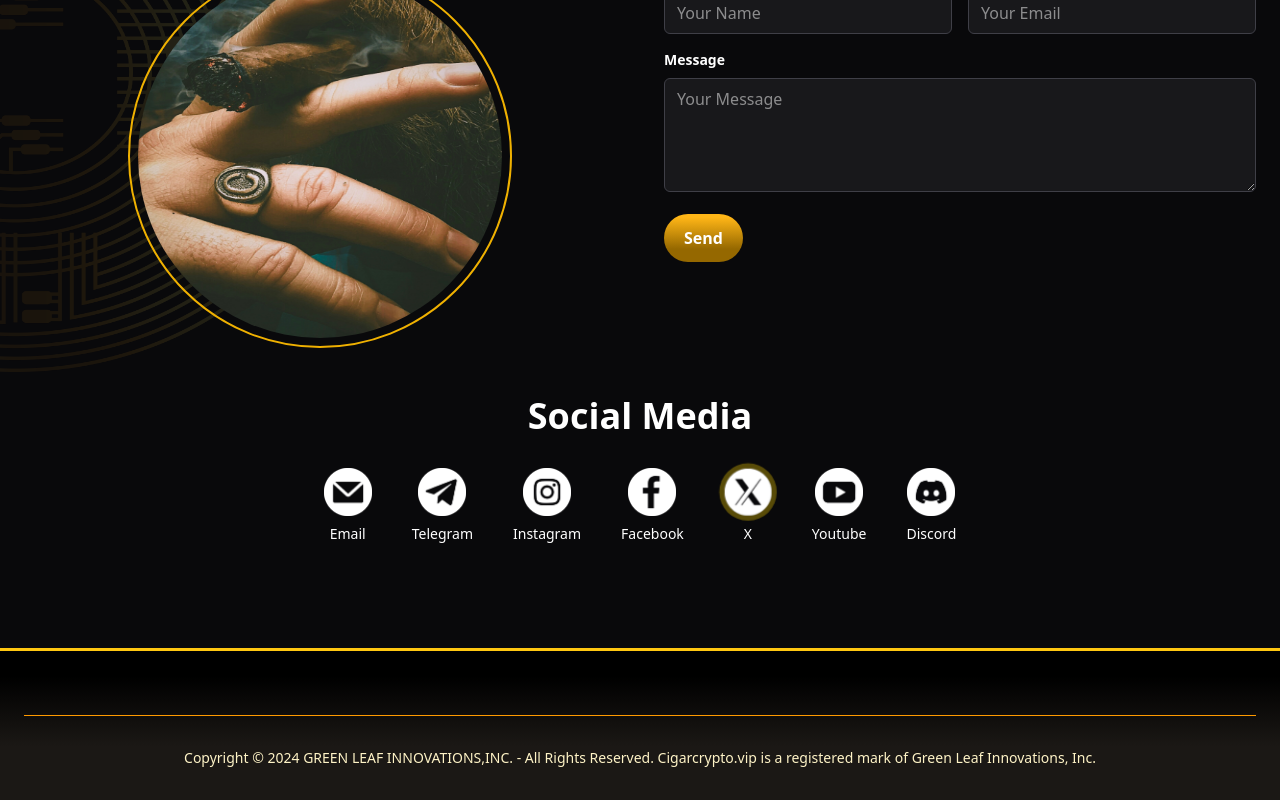
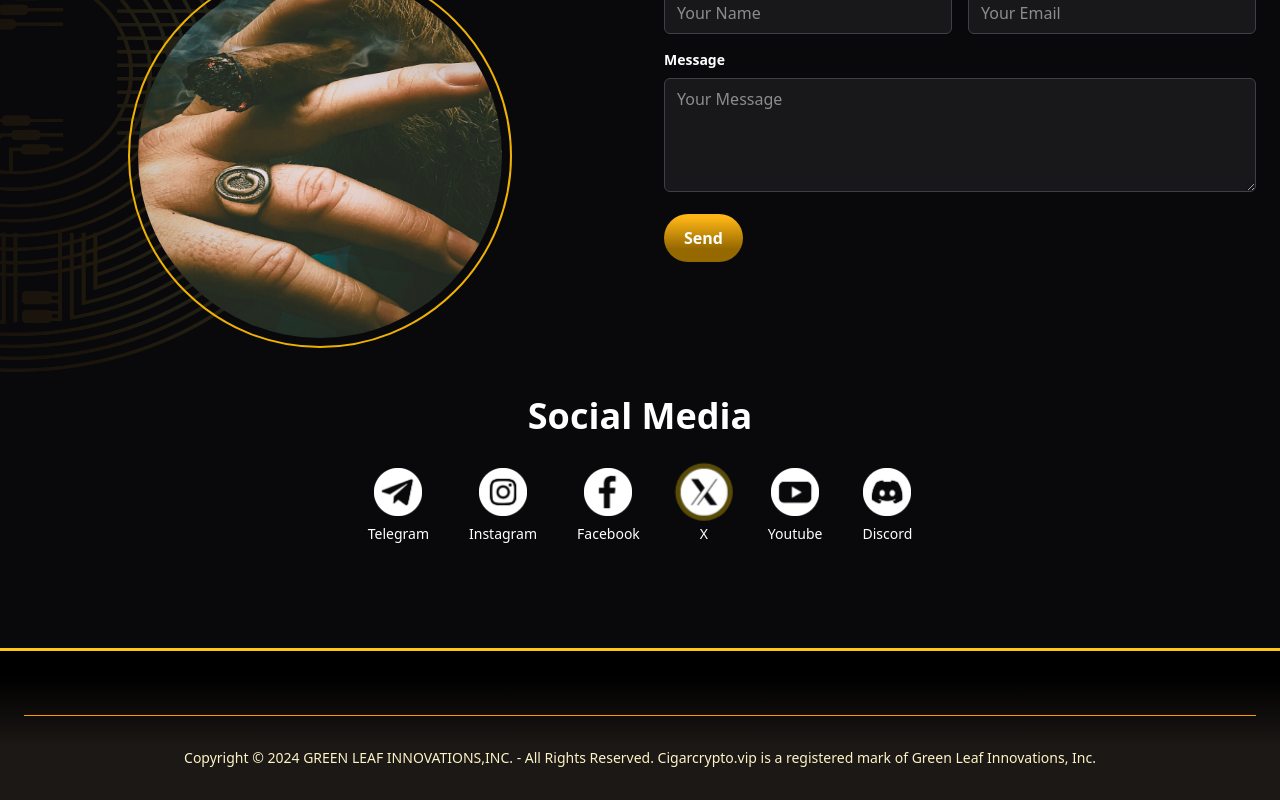
Before and after one commit to emilmarcuarez/landing-page-token, a Vue app in the folder landing-page/: page / in a window 1280 px wide. Shown: the part 3743-4543 px from the top of the page. Built offline with nearby package versions, Linux system fonts and the light colour scheme.

Commit message:
add redes sociales

```diff
--- a/landing-page/src/components/sections/ContactUs.vue
+++ b/landing-page/src/components/sections/ContactUs.vue
@@ -68,52 +68,45 @@
             <div class="mt-8">
                 <div class="flex flex-wrap justify-center space-x-4 mb-6 gap-6">
                     <div class="flex flex-col items-center">
-                        <div
-                            class="w-12 h-12 rounded-full flex items-center justify-center cursor-pointer transition-colors mb-2">
-                            <img src="/img/email.png" alt="Email">
-                        </div>
-                        <span class="text-white text-sm">Email</span>
-                    </div>
-                    <div class="flex flex-col items-center">
-                        <div
+                        <a href="https://t.me/otcmemecorp" target="_blank" rel="noopener noreferrer"
                             class="w-12 h-12 rounded-full flex items-center justify-center cursor-pointer transition-colors mb-2">
                             <img src="/img/telegram.png" alt="Telegram">
-                        </div>
+                        </a>
                         <span class="text-white text-sm">Telegram</span>
                     </div>
                     <div class="flex flex-col items-center">
-                        <div
+                        <a href="https://www.instagram.com/p/CSVb2VLHPOD/?igsh=YzNqMzRwbmI1Z2Ft" target="_blank" rel="noopener noreferrer"
                             class="w-12 h-12 rounded-full flex items-center justify-center cursor-pointer transition-colors mb-2">
                             <img src="/img/instagram.png" alt="Instagram">
-                        </div>
+                        </a>
                         <span class="text-white text-sm">Instagram</span>
                     </div>
                     <div class="flex flex-col items-center">
-                        <div
+                        <a href="https://www.facebook.com/share/1DMxjKHwQz/?mibextid=wwXIfr" target="_blank" rel="noopener noreferrer"
                             class="w-12 h-12 rounded-full flex items-center justify-center cursor-pointer transition-colors mb-2">
                             <img src="/img/facebook.png" alt="Facebook">
-                        </div>
+                        </a>
                         <span class="text-white text-sm">Facebook</span>
                     </div>
                     <div class="flex flex-col items-center">
-                        <div
+                        <a href="https://x.com/cigarcryptovip?s=11&t=_rgs2bRlexjQWH3JV5tqyQ" target="_blank" rel="noopener noreferrer"
                             class="w-12 h-12 rounded-full flex items-center justify-center cursor-pointer transition-colors mb-2 golden-pulse">
                             <img src="/img/x.png" alt="x">
-                        </div>
+                        </a>
                         <span class="text-white text-sm">X</span>
                     </div>
                     <div class="flex flex-col items-center">
-                        <div
+                        <a href="https://youtube.com/@cigarcryptovip?si=-KLK9gfKIcp5fwP5" target="_blank" rel="noopener noreferrer"
                             class="w-12 h-12 rounded-full flex items-center justify-center cursor-pointer transition-colors mb-2">
                             <img src="/img/youtube.png" alt="Youtube">
-                        </div>
+                        </a>
                         <span class="text-white text-sm">Youtube</span>
                     </div>
                     <div class="flex flex-col items-center">
-                        <div
+                        <a href="https://discord.gg/ZtW7XNpBp5" target="_blank" rel="noopener noreferrer"
                             class="w-12 h-12 rounded-full flex items-center justify-center cursor-pointer transition-colors mb-2">
                             <img src="/img/discord.png" alt="discord">
-                        </div>
+                        </a>
                         <span class="text-white text-sm">Discord</span>
                     </div>
                 </div>
```
